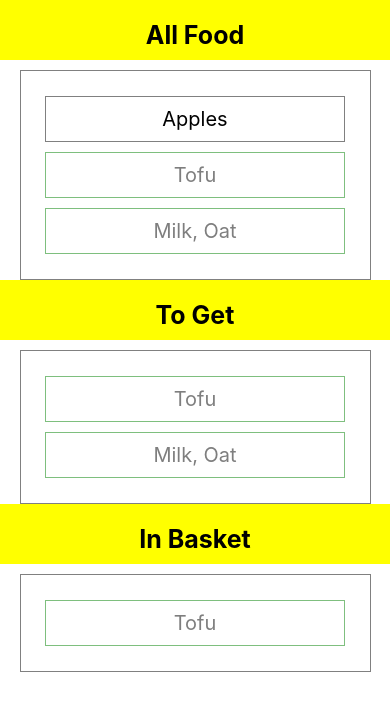
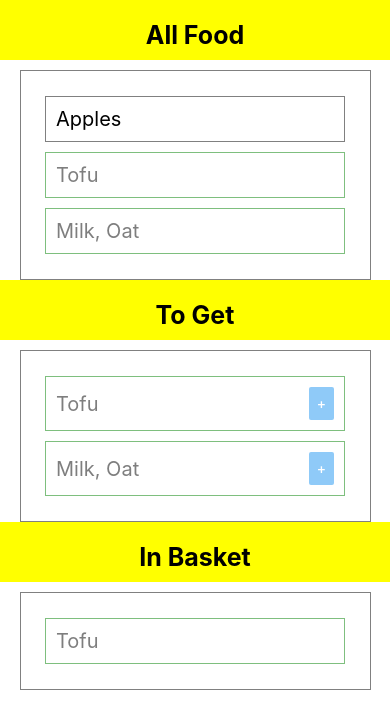
Before and after one commit to EonMcC/tapashop, a React Native app: screen / in a window 390 px wide. Shown: the top 702 px of the page. Built offline with nearby package versions, Linux system fonts and the light colour scheme.

Commit message:
Add conditional logic to show basket btn

```diff
--- a/App.js
+++ b/App.js
@@ -16,6 +16,9 @@ export default function App() {
     for (let i in allFoodCopy) {
       if (allFoodCopy[i].name === food.name) {
         allFoodCopy[i].toGet = !allFood[i].toGet;
+        if (allFoodCopy[i].inBasket) {
+          allFoodCopy[i].inBasket = false;
+        }
         setAllFood(allFoodCopy);
       }
     }
@@ -25,7 +28,7 @@ export default function App() {
   return (
     <View style={styles.app}>
       <AllFoodCont allFood={allFood} toggleToGet={toggleToGet}></AllFoodCont>
-      <ToGetCont allFood={allFood}></ToGetCont>
+      <ToGetCont allFood={allFood} toggleToGet={toggleToGet}></ToGetCont>
       <InBasketCont allFood={allFood}></InBasketCont>
     </View>
   );
--- a/components/FoodCard.js
+++ b/components/FoodCard.js
@@ -1,7 +1,13 @@
 import React, { useState } from "react";
-import { View, Text, StyleSheet, TouchableHighlight } from "react-native";
+import {
+  View,
+  Text,
+  StyleSheet,
+  TouchableHighlight,
+  Button,
+} from "react-native";
 
-const FoodCard = ({ food, toggleToGet }) => {
+const FoodCard = ({ food, toggleToGet, showBasketBtn }) => {
   const [rerender, setRerender] = useState(1);
 
   const handleToggleToGet = () => {
@@ -9,14 +15,28 @@ const FoodCard = ({ food, toggleToGet }) => {
     setRerender(rerender + 1);
   };
 
-  return (
-    <TouchableHighlight
-      style={food.toGet ? styles.cardCheck : styles.card}
-      onPress={handleToggleToGet}
-    >
-      <Text style={styles.cardText}>{food.name}</Text>
-    </TouchableHighlight>
-  );
+  const cardDisplay = () => {
+    if (showBasketBtn) {
+      return (
+        <View style={food.toGet ? styles.cardCheck : styles.card}>
+          <TouchableHighlight onPress={handleToggleToGet}>
+            <Text style={styles.cardText}>{food.name}</Text>
+          </TouchableHighlight>
+          <Button title="+" />
+        </View>
+      );
+    } else {
+      return (
+        <View style={food.toGet ? styles.cardCheck : styles.card}>
+          <TouchableHighlight onPress={handleToggleToGet}>
+            <Text style={styles.cardText}>{food.name}</Text>
+          </TouchableHighlight>
+        </View>
+      );
+    }
+  };
+
+  return cardDisplay();
 };
 
 const styles = StyleSheet.create({
@@ -28,6 +48,8 @@ const styles = StyleSheet.create({
     alignItems: "center",
     padding: 10,
     margin: 5,
+    flexDirection: "row",
+    justifyContent: "space-between",
   },
   cardCheck: {
     borderColor: "green",
@@ -38,6 +60,8 @@ const styles = StyleSheet.create({
     padding: 10,
     margin: 5,
     opacity: 0.5,
+    flexDirection: "row",
+    justifyContent: "space-between",
   },
   cardText: {
     fontSize: 20,
--- a/components/FoodCardList.js
+++ b/components/FoodCardList.js
@@ -2,9 +2,14 @@ import React from "react";
 import { View, Text, StyleSheet } from "react-native";
 import FoodCard from "./FoodCard";
 
-const FoodCardList = ({ food, toggleToGet }) => {
+const FoodCardList = ({ food, toggleToGet, showBasketBtn }) => {
   let foodList = food.map((food, index) => (
-    <FoodCard food={food} key={index} toggleToGet={toggleToGet}></FoodCard>
+    <FoodCard
+      food={food}
+      key={index}
+      toggleToGet={toggleToGet}
+      showBasketBtn={showBasketBtn}
+    ></FoodCard>
   ));
 
   return (
--- a/containers/ToGetCont.js
+++ b/containers/ToGetCont.js
@@ -2,7 +2,7 @@ import React from "react";
 import { View, Text, StyleSheet } from "react-native";
 import FoodCardList from "../components/FoodCardList";
 
-const ToGetCont = ({ allFood }) => {
+const ToGetCont = ({ allFood, toggleToGet }) => {
   let foodList = allFood.filter((food, index) => food.toGet);
 
   return (
@@ -10,7 +10,11 @@ const ToGetCont = ({ allFood }) => {
       <View style={styles.header}>
         <Text style={styles.headerFont}>To Get</Text>
       </View>
-      <FoodCardList food={foodList}></FoodCardList>
+      <FoodCardList
+        food={foodList}
+        toggleToGet={toggleToGet}
+        showBasketBtn={true}
+      ></FoodCardList>
     </View>
   );
 };
```
